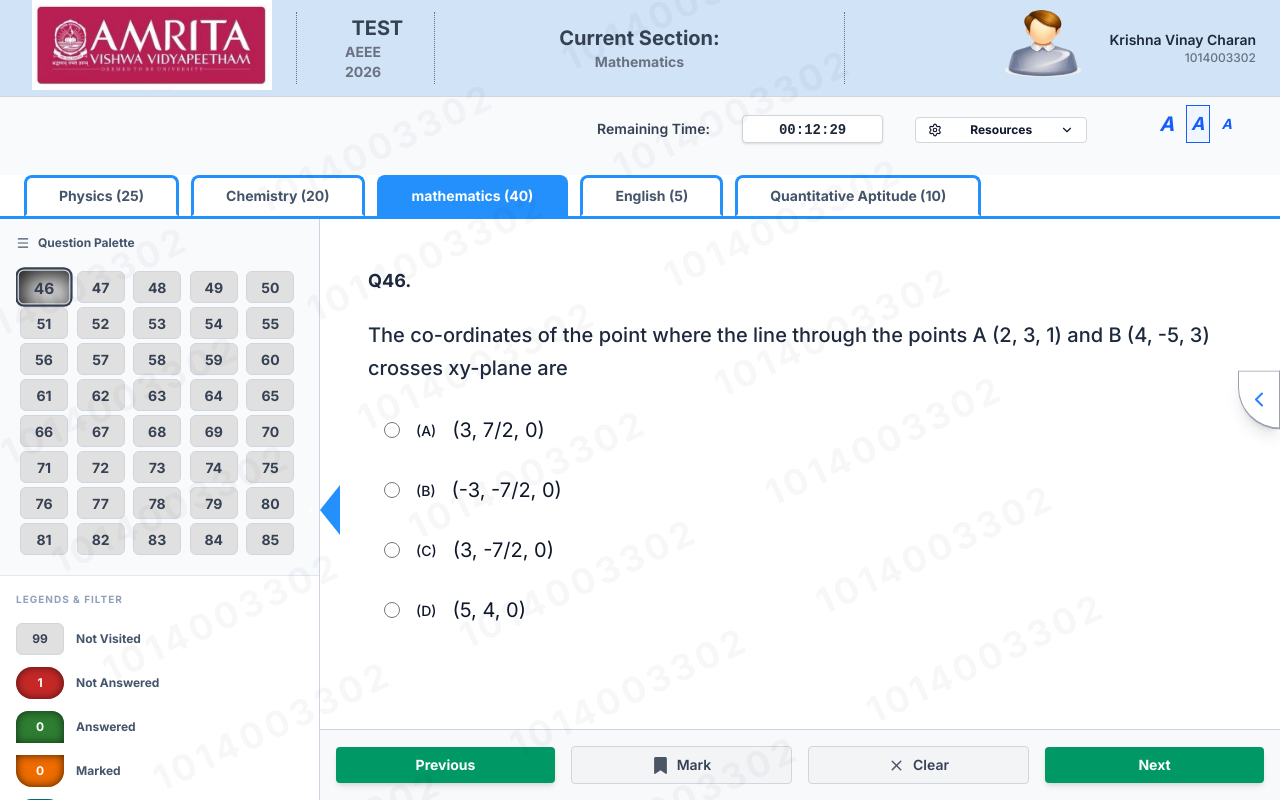
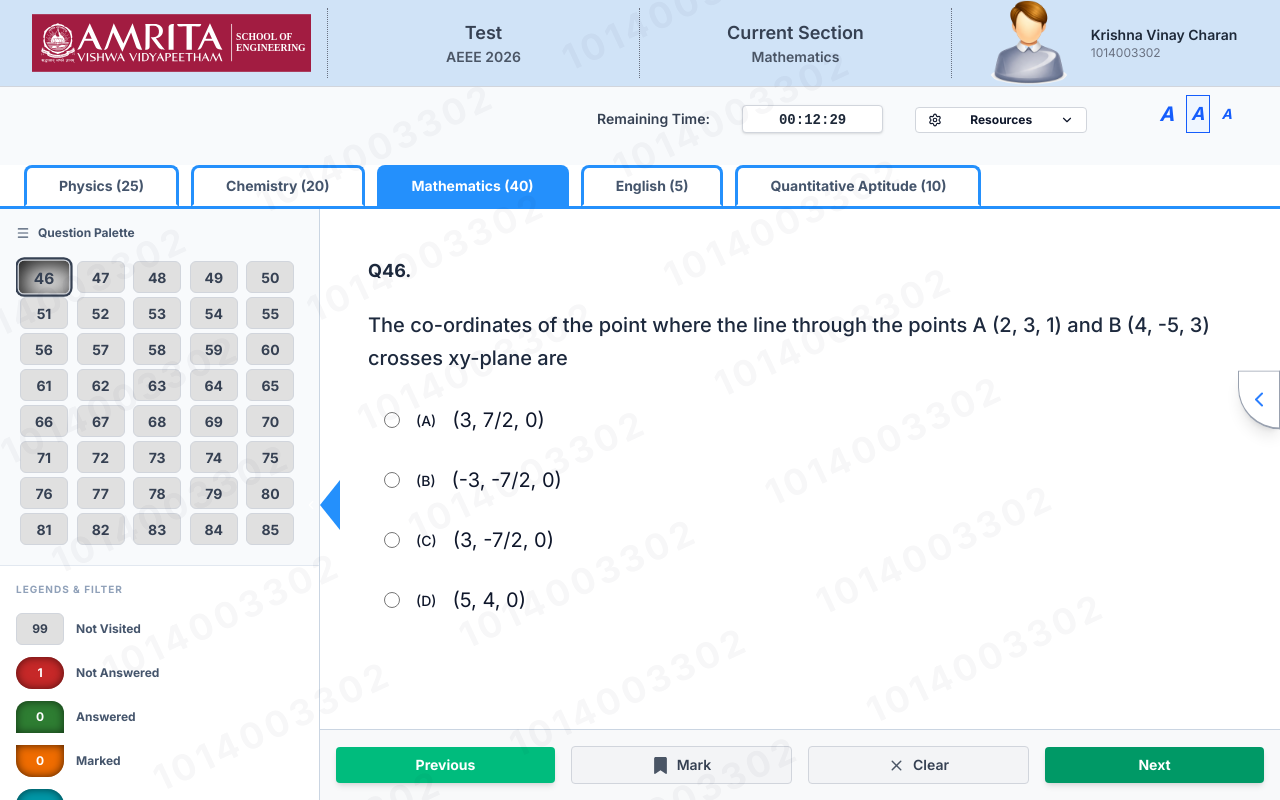
Before and after one commit to nareshkumarchelagala554-create/GSR-Academy, a Next.js app: page / in a window 1280 px wide. Built offline with nearby package versions, Linux system fonts and the light colour scheme.

Commit message:
UI Changes

```diff
--- a/src/app/page.tsx
+++ b/src/app/page.tsx
@@ -64,6 +64,9 @@
   const [showFinalSummary, setShowFinalSummary] = useState(false);
   const [fontSize, setFontSize] = useState<'sm' | 'md' | 'lg'>('md');
   const [hoveredQ, setHoveredQ] = useState<number | null>(null);
+  const [tooltipPos, setTooltipPos] = useState<'top' | 'bottom'>('bottom');
+  const [tooltipCoords, setTooltipCoords] = useState({ x: 0, y: 0 });
+  const paletteRef = React.useRef<HTMLDivElement | null>(null);
 
   // Timer logic
   useEffect(() => {
@@ -212,73 +215,54 @@
       </div>
 
       {/* Header */}
-      <header className="bg-[#d0e3f7] border-b border-gray-300 px-4 md:px-6 py-3 grid grid-cols-1 md:grid-cols-3 gap-2 md:gap-0 items-center">
-        {/* LEFT SECTION */}
-        <div className="flex items-center gap-4 pr-6 border-r h-18 border-dotted border-gray-500">
 
-          {/* Logo */}
-          <div className=" text-white px-2 py-1 rounded-sm flex flex-col leading-tight">
-            {/* <span className="text-lg font-bold tracking-wide text-center">AMRITA</span>
-            <span className="text-[9px] uppercase tracking-wide">
-              SCHOOL OF ENGINEERING
-            </span> */}
+      <header className="bg-[#d0e3f7] border-b border-gray-300 px-4 py-2 grid grid-cols-4 items-center">
+
+        {/* 1️⃣ LOGO */}
+        <div className="flex items-center justify-center border-r border-dotted border-gray-500 h-[70px]">
           <Image
-              src="/GSR_Logo.jpeg"
+            src="/Av_gsrlogo.svg"
             alt="Logo"
-              className='w-70 h-23 -mt-2'
-              width={120}
+            width={280}
             height={40}
+            className="object-contain"
           />
         </div>
 
-          {/* Divider */}
-          <div className="h-18 border-l border-dotted border-gray-500"></div>
-
-          {/* Test Info */}
-          <div className="flex flex-col  justify-center items-center ml-8">
-            <p className="text-xl text-gray-700 font-bold uppercase">Test</p>
-            <p className="text-sm font-bold text-gray-500">AEEE 2026</p>
+        {/* 2️⃣ TEST INFO */}
+        <div className="flex flex-col items-center justify-center border-r border-dotted border-gray-500 h-[70px]">
+          <p className="text-lg font-semibold text-gray-700">Test</p>
+          <p className="text-sm font-semibold text-gray-600">AEEE 2026</p>
         </div>
 
-        </div>
-
-
-        {/* CENTER SECTION */}
-        <div className="flex flex-col items-center justify-center px-6 border-r h-18 border-dotted border-gray-500">
-          <p className="text-xl text-gray-700 font-bold capitalize">
-            Current Section:
+        {/* 3️⃣ CURRENT SECTION */}
+        <div className="flex flex-col items-center justify-center border-r border-dotted border-gray-500 h-[70px]">
+          <p className="text-lg font-semibold text-gray-700">
+            Current Section
           </p>
-          <p className="text-sm font-bold text-gray-500 capitalize">
+          <p className="text-sm font-semibold text-gray-600 capitalize">
             {currentSection.name}
           </p>
         </div>
 
-
-        {/* RIGHT SECTION */}
-        <div className="flex justify-end items-center gap-4 pl-6">
-
+        {/* 4️⃣ USER INFO */}
+        <div className="flex items-center justify-center gap-3 h-[70px]">
           <Image
             src="/profile_avatar.png"
-              alt="Logo"
-              className='w-25 h-20 bg-transparent -mt-2'
-              width={120}
+            alt="User"
+            width={100}
             height={40}
+            className="rounded-full"
           />
-          {/* User Info */}
-          <div className="text-right leading-tight">
+
+          <div className="text-left">
             <p className="text-sm font-semibold text-gray-800">
               Krishna Vinay Charan
             </p>
-            <p className="text-xs text-gray-500 font-medium">
+            <p className="text-xs text-gray-500">
               1014003302
             </p>
           </div>
-
-          {/* Avatar */}
-          {/* <div className="w-10 h-10 bg-gray-200 rounded-full flex items-center justify-center border border-gray-300">
-            <User size={20} className="text-gray-500" />
-          </div> */}
-
         </div>
 
       </header>
@@ -402,12 +386,24 @@
                   </h2>
                 </div>
 
-                <div className="grid grid-cols-5 gap-1 max-h-[400px] overflow-y-auto p-1 custom-scrollbar">
+                <div
+                  ref={paletteRef}
+                  className="grid grid-cols-5 gap-1 max-h-[400px] overflow-y-auto p-1 custom-scrollbar relative"
+                >
                   {MOCK_QUESTIONS.filter(q => q.section === currentSection.name).map((q) => (
                     <div
                       key={q.id}
                       className="relative"
-                      onMouseEnter={() => setHoveredQ(q.id)}
+                      onMouseEnter={(e) => {
+                        setHoveredQ(q.id);
+
+                        const rect = e.currentTarget.getBoundingClientRect();
+
+                        setTooltipCoords({
+                          x: rect.right + 10, // 👉 RIGHT SIDE
+                          y: rect.top + rect.height / 2,
+                        });
+                      }}
                       onMouseLeave={() => setHoveredQ(null)}
                     >
                       {/* <button
@@ -438,7 +434,7 @@
                             ${(state.statuses[q.id] === 'not-answered' ||
                             state.statuses[q.id] === 'answered-marked') &&
                             state.currentQuestionId === q.id
-                            ? 'w-14 h-10 rounded-tr-4xl rounded-bl-4xl scale-110 ring-2 shadow-[inset_5px_5px_20px_rgba(0,0,0,0.9)] z-10'
+                            ? 'w-12 h-8 rounded-tr-4xl rounded-bl-4xl scale-110 ring-2 shadow-[inset_5px_5px_20px_rgba(0,0,0,0.9)] z-10'
                             : ''
                           }
 
@@ -454,23 +450,25 @@
                         {q.number}
                       </button>
 
-                      {/* Tooltip */}
-                      {hoveredQ === q.id && (
-                        <div className="absolute -bottom-16  left-10 -translate-x-1/2
-      bg-gray-800 text-white w-12 h-12 flex items-center justify-center cursor-pointer text-md px-2 py-1 rounded
-      whitespace-nowrap z-50 pointer-events-none">
 
-                          {q.number}
-
-                          {/* Arrow */}
-                          {/* <div className="absolute left-1/2 -translate-x-1/2 top-full
-        w-2 h-2 bg-black rotate-45"></div> */}
-                        </div>
-                      )}
                     </div>
                   ))}
                 </div>
               </div>
+              {hoveredQ && (
+                <div
+                  className="fixed z-[9999] pointer-events-none"
+                  style={{
+                    left: tooltipCoords.x,
+                    top: tooltipCoords.y,
+                    transform: "translateY(-50%)",
+                  }}
+                >
+                  <div className="w-13 h-13  text-center flex justify-center items-center bg-gray-800 text-white px-4 py-2 text-sm rounded shadow-lg whitespace-nowrap">
+                    {hoveredQ}
+                  </div>
+                </div>
+              )}
 
               <div className="p-4 flex-1 bg-white custom-scrollbar">
                 <h3 className="text-[10px] font-bold text-slate-400 uppercase tracking-widest mb-4">Legends & Filter</h3>
@@ -589,7 +587,7 @@
             <button
               onClick={() => handleNavigate(state.currentQuestionId - 1)}
               disabled={state.currentQuestionId === 1}
-              className="flex-1 py-2 rounded bg-emerald-600 text-white font-bold text-sm hover:bg-emerald-700 transition-colors shadow-md disabled:opacity-50"
+              className="flex-1 py-2 rounded bg-emerald-500 text-white font-bold text-sm hover:bg-emerald-700 transition-colors shadow-md disabled:opacity-50"
             >
               Previous
             </button>
@@ -636,7 +634,7 @@
             whileHover={{ x: -3 }}
             className="bg-blue-5 *:0 text-white px-2 py-4 border border-b-2 border-gray-400 rounded-bl-full shadow-lg flex items-center justify-center"
           >
-            <ChevronLeft size={24} className='text-blue-500 font-bold'/>
+            <ChevronLeft size={24} className='text-blue-500 font-bold' />
           </motion.div>
           <div className="absolute right-10 bg-black text-white text-xs px-2 py-1 rounded opacity-0 group-hover:opacity-100 transition">
             View Summary
--- a/src/lib/constants.ts
+++ b/src/lib/constants.ts
@@ -3,7 +3,7 @@
 export const SECTIONS: Section[] = [
   { name: 'Physics', questionCount: 25, startId: 1 },
   { name: 'Chemistry', questionCount: 20, startId: 26 },
-  { name: 'mathematics', questionCount: 40, startId: 46 },
+  { name: 'Mathematics', questionCount: 40, startId: 46 },
   { name: 'English', questionCount: 5, startId: 86 },
   { name: 'Quantitative Aptitude', questionCount: 10, startId: 91 },
 ];
@@ -13,7 +13,7 @@
   let section = '';
   if (id <= 25) section = 'Physics';
   else if (id <= 45) section = 'Chemistry';
-  else if (id <= 85) section = 'mathematics';
+  else if (id <= 85) section = 'Mathematics';
   else if (id <= 90) section = 'English';
   else section = 'Quantitative Aptitude';
 
```
Also changed, not shown: public/Av_gsrlogo.svg (added), public/GSR_Logo.jpeg (deleted). Lines whose indentation alone changed are shown as unchanged.
